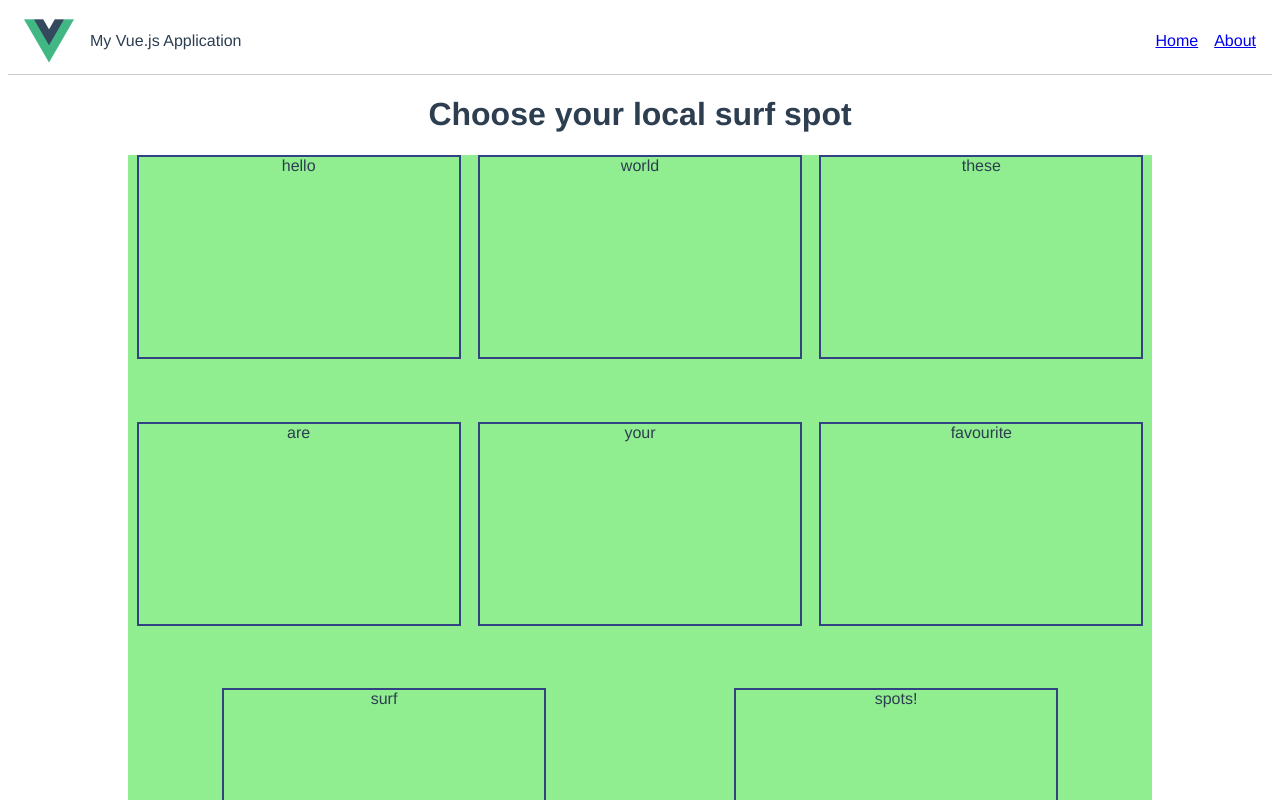
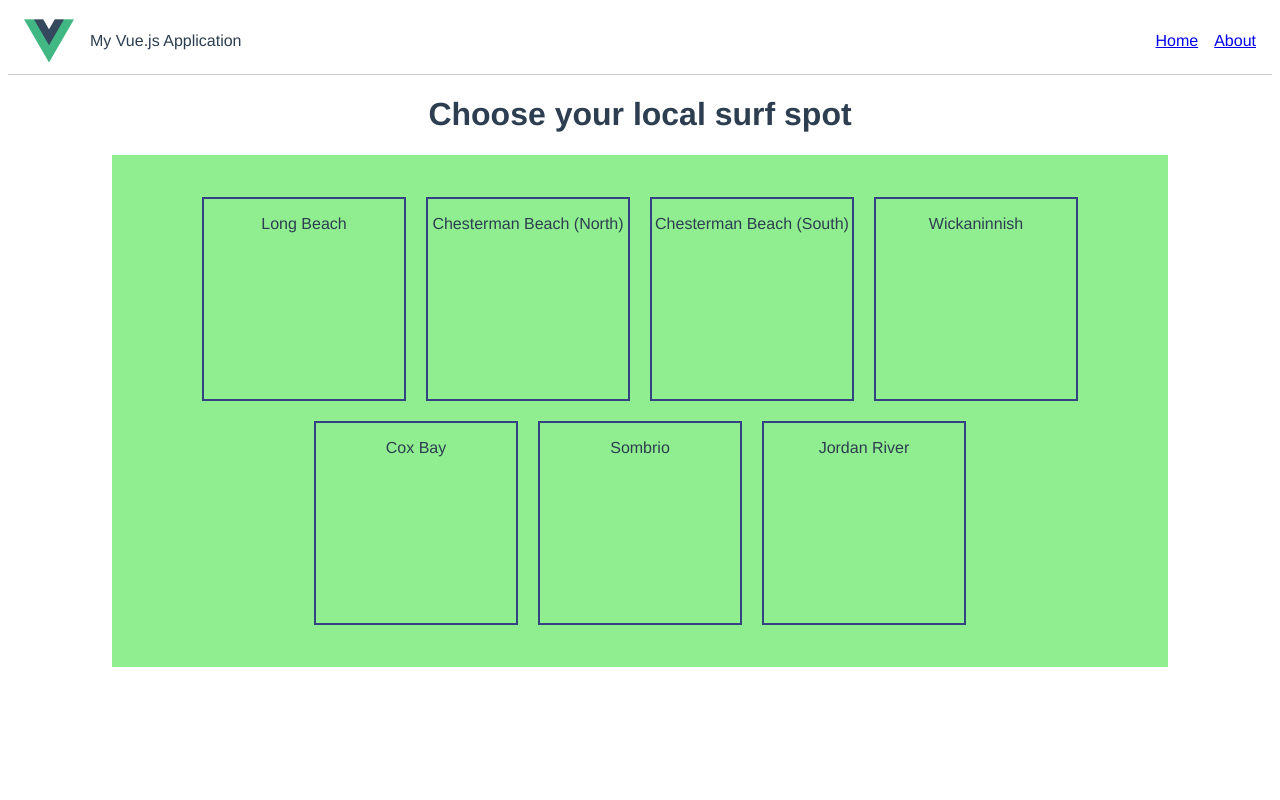
Before and after one commit to deiganM/kooks-only, a Vue app: page / in a window 1280 px wide. Shown: the top 800 px of the page. Built offline with nearby package versions, Linux system fonts and the light colour scheme.

Commit message:
feat: create json file to work as a db

```diff
--- a/src/App.vue
+++ b/src/App.vue
@@ -21,6 +21,7 @@ export default {
 
 
 <style>
+
 #app {
   font-family: Avenir, Helvetica, Arial, sans-serif;
   -webkit-font-smoothing: antialiased;
--- a/src/components/SurfSpots.vue
+++ b/src/components/SurfSpots.vue
@@ -1,29 +1,26 @@
 <template>
   <div class="main-container">
-    <div class="spots">
-      <div class="border">
-        hello
+    <div class="surf-spot-container">
+      <div class="location-container">
+        <p>Long Beach</p>
       </div>
-      <div class="border">
-        world
+      <div class="location-container">
+        <p>Chesterman Beach (North)</p>
       </div>
-      <div class="border">
-        these
+      <div class="location-container">
+        <p>Chesterman Beach (South)</p>
       </div>
-      <div class="border">
-        are
+      <div class="location-container">
+        <p>Wickaninnish</p>
       </div>
-      <div class="border">
-        your
+      <div class="location-container">
+        <p>Cox Bay</p>
       </div>
-      <div class="border">
-        favourite
+      <div class="location-container">
+        <p>Sombrio</p>
       </div>
-      <div class="border">
-        surf
-      </div>
-      <div class="border">
-        spots!
+      <div class="location-container">
+        <p>Jordan River</p>
       </div>
     </div>
   </div>
@@ -39,21 +36,24 @@ export default {
 .main-container {
   display: flex;
   justify-content: center;
+  /* height: 100vh; */
 }
-.spots {
+.surf-spot-container {
   display: flex;
   flex-wrap: wrap;
-  justify-content: space-around;
-  max-width: 80vw;
-  height: 100vh;
-
+  justify-content:center;
+  width: 80vw;
+  /* height: 100%; */
+  padding: 2rem 1rem;
   background: lightgreen;
 }
 
-.border {
+.location-container {
+  display: flex;
+  justify-content: center;
   border: solid rgb(51, 66, 131) 2px;
-  height: 25vh;
-  width: 25vw;
-  /* margin: 10px */
+  height: 200px;
+  width: 200px;
+  margin: 10px;
 }
 </style>
```
Also changed, not shown: surf.json (added, +37 -0 lines).
